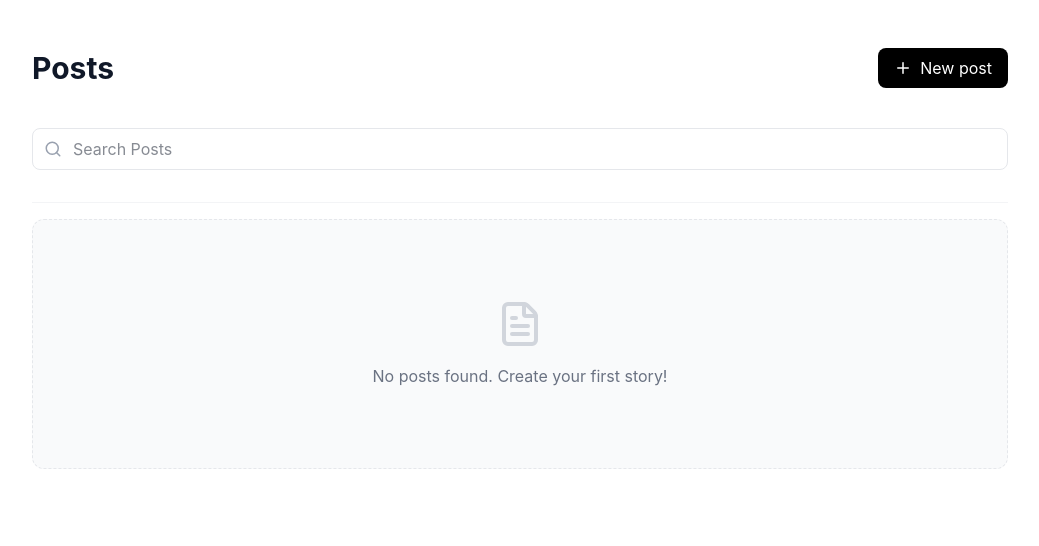
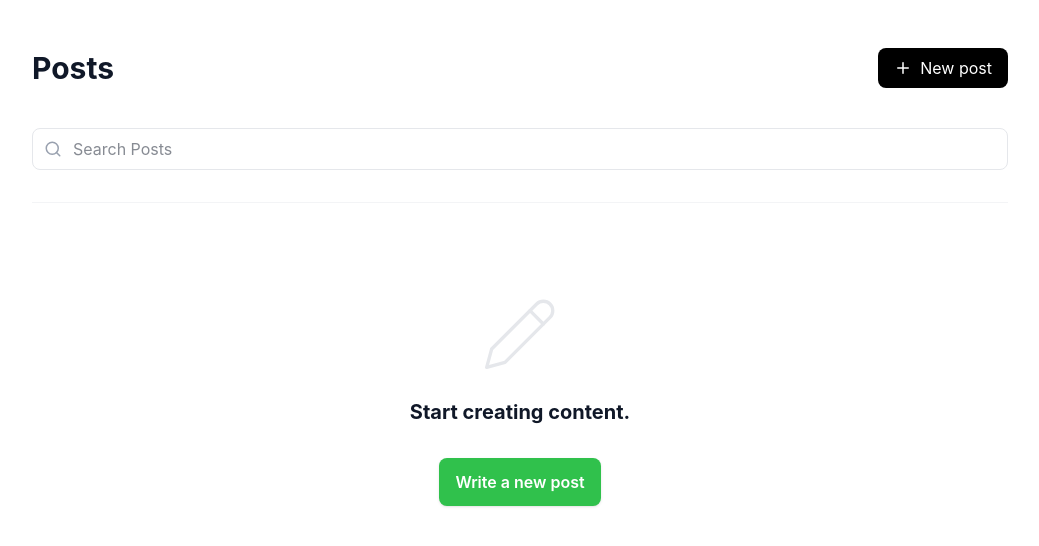
Before and after one commit to fr33stylr/ghost_editor, a React (Vite) app: page / in a window 1280 px wide. Shown: the top 546 px of the page, without its empty margins (120-1159 px from the left). Built offline with nearby package versions, Linux system fonts and the light colour scheme.

Commit message:
redesign empty list page

```diff
--- a/src/components/PostList.jsx
+++ b/src/components/PostList.jsx
@@ -75,10 +75,28 @@ export default function PostList() {
             </div>
           ))
         ) : (
-          <div className="text-center py-20 bg-gray-50 rounded-xl border border-dashed border-gray-200 mt-4">
-             <FileText className="mx-auto text-gray-300 mb-4" size={48} />
-             <p className="text-gray-500">No posts found. Create your first story!</p>
-          </div>
+                <div className="fixed top-1/2 left-1/2 -translate-x-1/2 -translate-y-1/2 text-center w-full max-w-sm px-6">
+            {/* The Pencil/Paper Icon */}
+            <div className="flex justify-center mb-6">
+            <svg width="80" height="80" viewBox="0 0 24 24" fill="none" stroke="#e5e7eb" strokeWidth="1" strokeLinecap="round" strokeLinejoin="round">
+                <path d="M17 3a2.828 2.828 0 1 1 4 4L7.5 20.5 2 22l1.5-5.5L17 3z" />
+                <path d="M15 5l4 4" />
+            </svg>
+            </div>
+
+            {/* Text from your image */}
+            <h3 className="text-xl font-bold text-gray-900 mb-8">
+            Start creating content.
+            </h3>
+
+            {/* Green Button Style from your image */}
+            <button
+            onClick={createPost}
+            className="bg-[#30c14c] hover:bg-[#2bc44a] text-white px-4 py-3 rounded-lg font-semibold transition-all shadow-sm"
+            >
+            Write a new post
+            </button>
+        </div>
         )}
       </div>
       <DeleteModal
```
